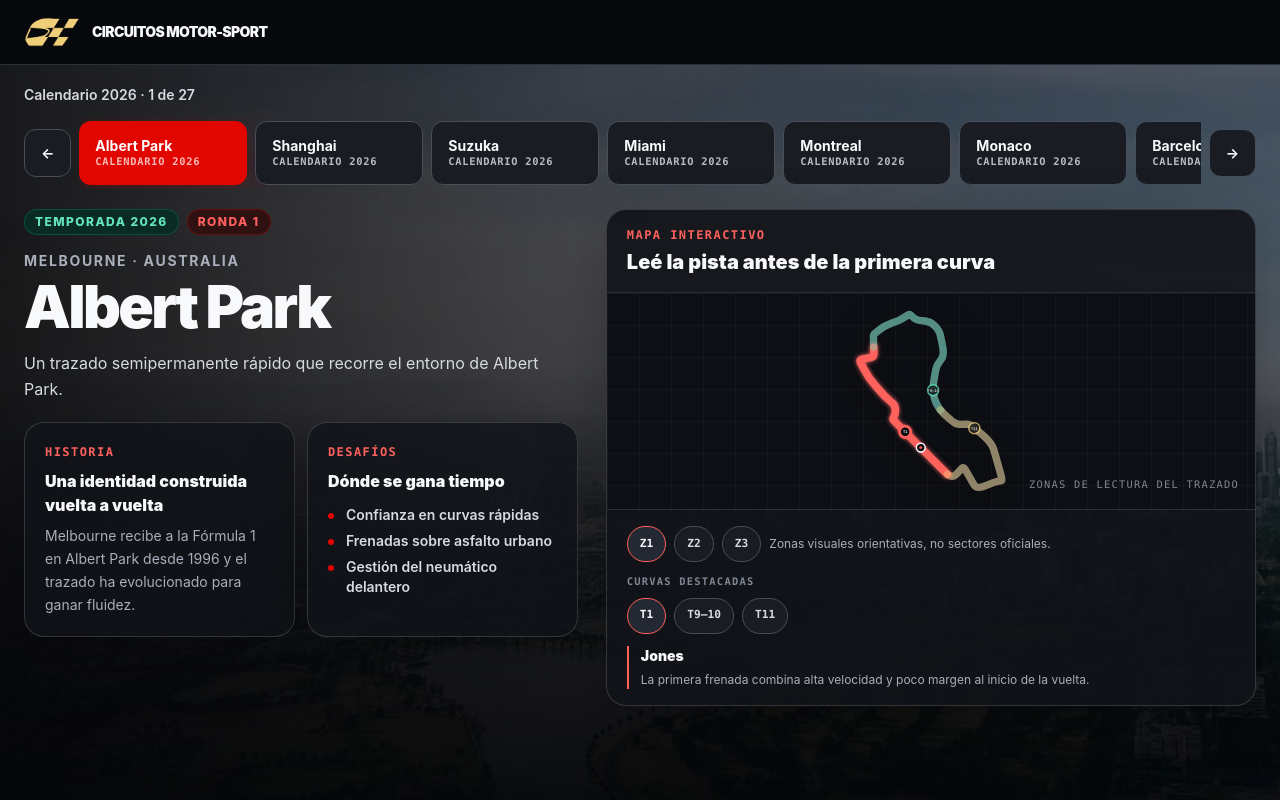
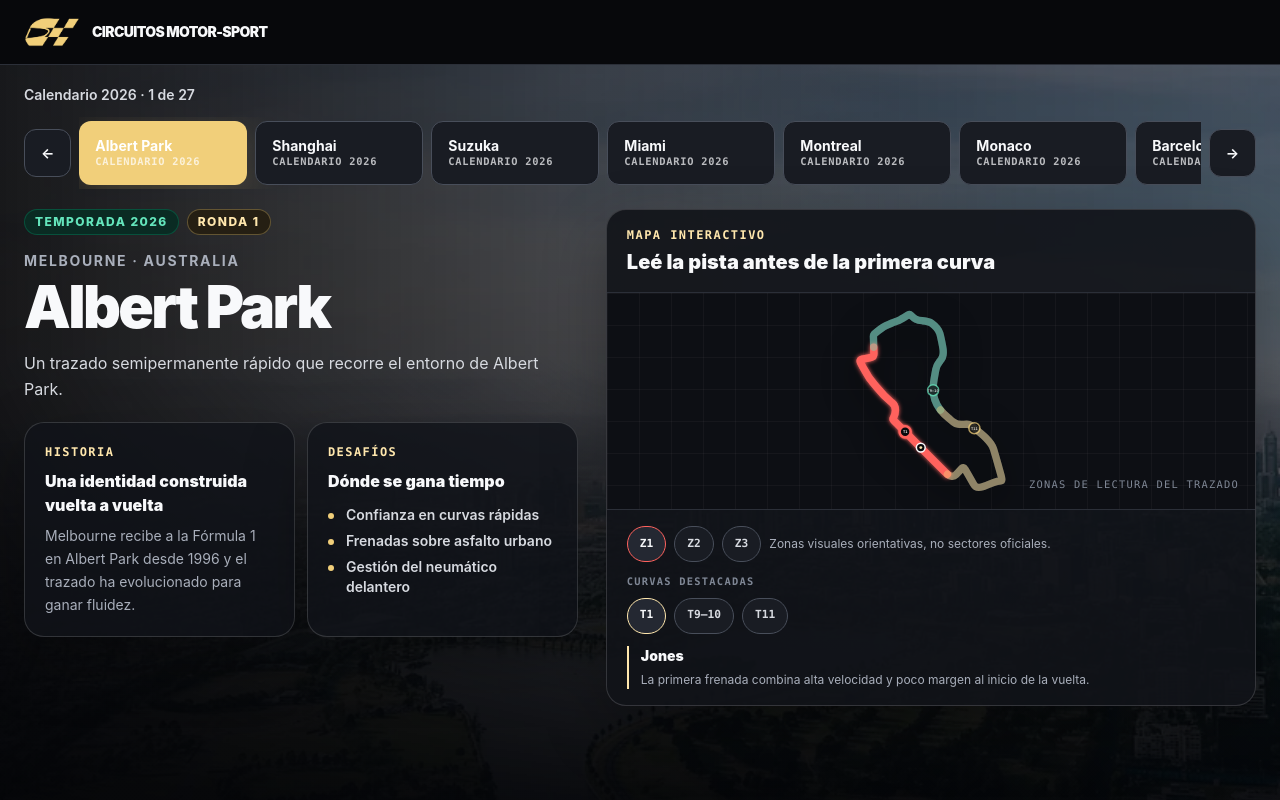
Before and after one commit to pablor-dev/f1-tracks-spa, a React (Vite) app: page / in a window 1280 px wide. Shown: the top 800 px of the page. Built offline with nearby package versions, Linux system fonts and the light colour scheme.

Commit message:
enhance: update brand color to gold

```diff
--- a/src/index.css
+++ b/src/index.css
@@ -13,10 +13,10 @@
   --color-content-dim: #7f8795;
   --color-line-subtle: #2b2f38;
   --color-line-strong: #484e5a;
-  --color-brand: #e10600;
-  --color-brand-strong: #b90500;
-  --color-brand-bright: #ff625d;
-  --color-brand-soft: #2f1112;
+  --color-brand: #f1cf7a;
+  --color-brand-strong: #c89b3c;
+  --color-brand-bright: #ffe7ad;
+  --color-brand-soft: #251f13;
   --color-positive: #00a878;
   --color-positive-bright: #64e5bc;
   --color-positive-soft: #0a2b23;
@@ -30,7 +30,7 @@
   --radius-panel: 1.25rem;
   --radius-pill: 999rem;
   --shadow-panel: 0 1.5rem 4rem rgb(0 0 0 / 0.28);
-  --shadow-brand: 0 0.75rem 2.5rem rgb(225 6 0 / 0.2);
+  --shadow-brand: 0 0.75rem 2.5rem rgb(241 207 122 / 0.2);
   --spacing-control: 2.75rem;
   --spacing-section: 4.5rem;
   --spacing-track: 22rem;
@@ -71,7 +71,7 @@ body {
   min-width: 20rem;
   min-height: 100vh;
   margin: 0;
-  background: radial-gradient(circle at 78% 4%, rgb(225 6 0 / 0.1), transparent 28rem), var(--color-canvas);
+  background: radial-gradient(circle at 78% 4%, rgb(241 207 122 / 0.1), transparent 28rem), var(--color-canvas);
 }
 button, a { -webkit-tap-highlight-color: transparent; }
 button { cursor: pointer; }
@@ -254,7 +254,7 @@ button:disabled { cursor: not-allowed; }
 .nav-link:hover { background: var(--color-surface-raised); color: var(--color-content); }
 .hero-glow {
   position: absolute; top: -8rem; right: -12rem; width: 32rem; height: 32rem;
-  border-radius: 50%; background: radial-gradient(circle, rgb(225 6 0 / 0.2), transparent 68%); pointer-events: none;
+  border-radius: 50%; background: radial-gradient(circle, rgb(241 207 122 / 0.2), transparent 68%); pointer-events: none;
 }
 .track-grid {
   background-color: #0d0f14;
@@ -480,7 +480,7 @@ button:disabled { cursor: not-allowed; }
   color: var(--color-content);
 }
 .circuit-menu__option[aria-selected='true'] {
-  border-color: rgb(225 6 0 / 0.55);
+  border-color: rgb(241 207 122 / 0.55);
   background: var(--color-brand-soft);
   color: var(--color-content);
 }
```
